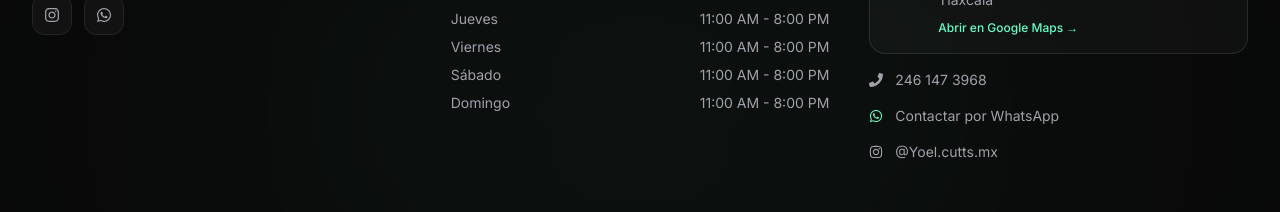
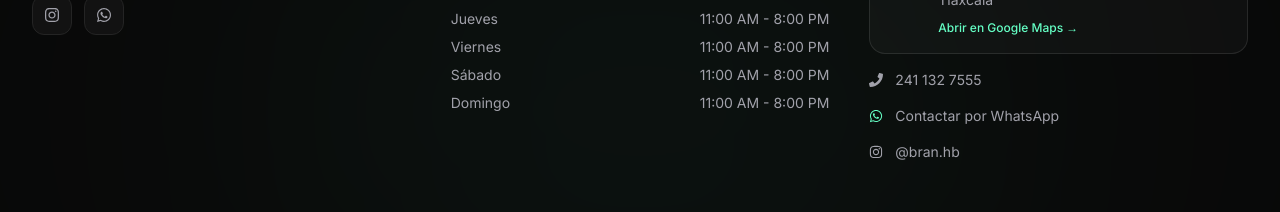
Before and after one commit to Brandon-HB-10/barberia_kings, a React (Vite) app in the folder frontend/: page /admin in a window 1280 px wide. Shown: the part 995-1207 px from the top of the page. Built offline with nearby package versions, Linux system fonts and the light colour scheme; no server answers.

Commit message:
Modificar Datos propios de la demo

```diff
--- a/frontend/src/components/Footer.jsx
+++ b/frontend/src/components/Footer.jsx
@@ -20,11 +20,11 @@ export default function Footer() {
               La barbería con más estilo urbano de Apizaco. Cortes, diseños, color y barba con actitud de calle.
             </p>
             <div className="flex gap-3">
-              <a href="https://instagram.com/Yoel.cutts.mx" target="_blank" rel="noopener noreferrer"
+              <a href="https://wa.me/522411327555?text=Hola%2C%20vi%20tu%20demo%20para%20barber%C3%ADas%20y%20me%20interesa%20una%20p%C3%A1gina%20similar." target="_blank" rel="noopener noreferrer"
                 className="w-10 h-10 rounded-xl bg-dark-lighter border border-dark-border flex items-center justify-center text-ice-dim hover:text-street-gold hover:border-street-gold transition-all">
                 <FaInstagram />
               </a>
-              <a href="https://wa.me/522461473968" target="_blank" rel="noopener noreferrer"
+              <a href="https://wa.me/522411327555" target="_blank" rel="noopener noreferrer"
                 className="w-10 h-10 rounded-xl bg-dark-lighter border border-dark-border flex items-center justify-center text-ice-dim hover:text-street-green hover:border-street-green transition-all">
                 <FaWhatsapp />
               </a>
@@ -93,17 +93,17 @@ export default function Footer() {
     <p className="flex items-center gap-3">
       <FaPhone className="text-ice-dim flex-shrink-0" />
       <a
-        href="tel:2461473968"
+        href="tel:2411327555"
         className="hover:text-street-green transition-colors"
       >
-        246 147 3968
+        241 132 7555
       </a>
     </p>
 
     <p className="flex items-center gap-3">
       <FaWhatsapp className="text-street-green flex-shrink-0" />
       <a
-        href="https://wa.me/522461473968"
+        href="https://wa.me/522411327555"
         target="_blank"
         rel="noopener noreferrer"
         className="hover:text-street-green transition-colors"
@@ -115,12 +115,12 @@ export default function Footer() {
     <p className="flex items-center gap-3">
       <FaInstagram className="text-ice-dim flex-shrink-0" />
       <a
-        href="https://instagram.com/Yoel.cutts.mx"
+        href="https://instagram.com/bran.hb"
         target="_blank"
         rel="noopener noreferrer"
         className="hover:text-street-green transition-colors"
       >
-        @Yoel.cutts.mx
+        @bran.hb
       </a>
     </p>
   </div>
--- a/frontend/src/pages/Home.jsx
+++ b/frontend/src/pages/Home.jsx
@@ -500,7 +500,7 @@ function Home() {
                   </motion.button>
 
                   <motion.a
-                    href="https://wa.me/522461473968"
+                    href="https://wa.me/522411327555?text=Hola%2C%20vi%20tu%20demo%20para%20barber%C3%ADas%20y%20me%20interesa%20una%20p%C3%A1gina%20similar."
                     target="_blank"
                     rel="noopener noreferrer"
                     whileHover={{
@@ -613,14 +613,14 @@ function Home() {
                   </p>
 
                   <a
-                    href="https://instagram.com/Yoel.cutts.mx"
+                    href="https://instagram.com/bran.hb"
                     target="_blank"
                     rel="noopener noreferrer"
                     className="inline-flex items-center gap-2 text-sm text-ice transition hover:text-street-green"
                   >
                     <FaInstagram />
 
-                    @Yoel.cutts.mx
+                    @bran.hb
                   </a>
                 </motion.div>
               </div>
```
